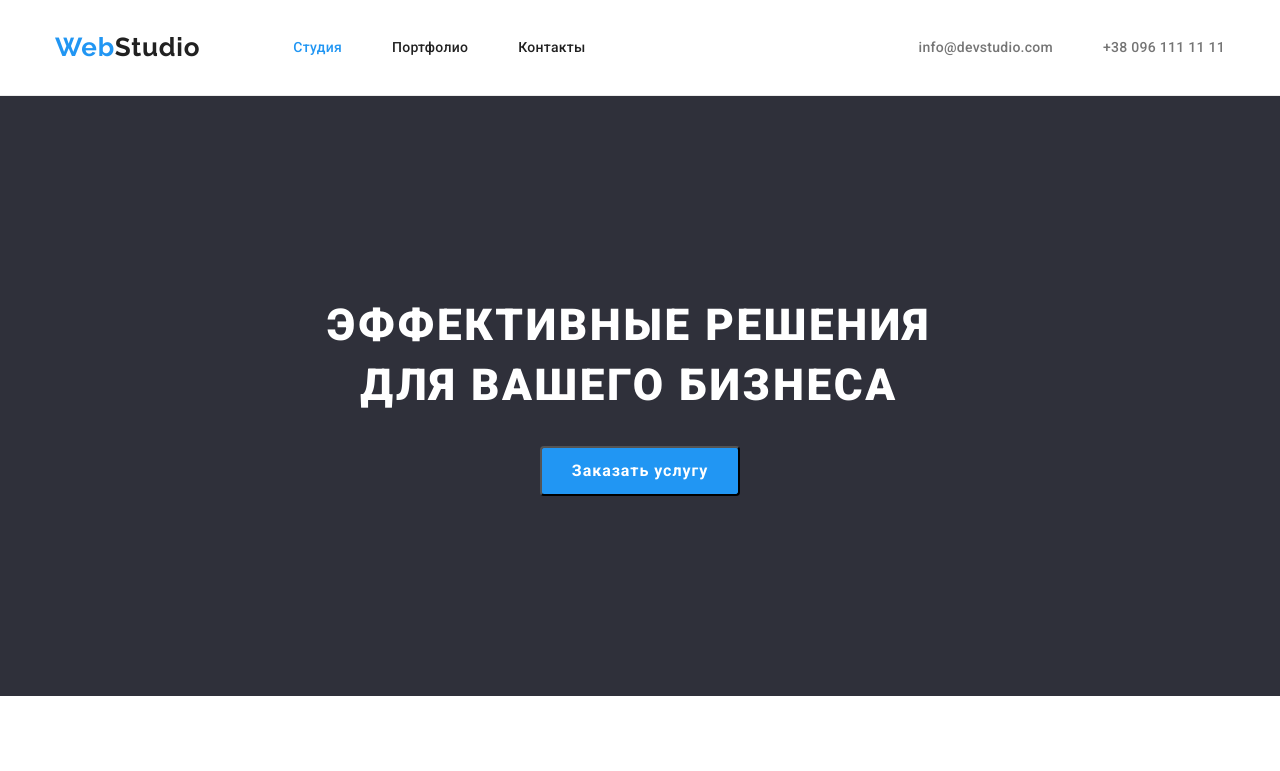
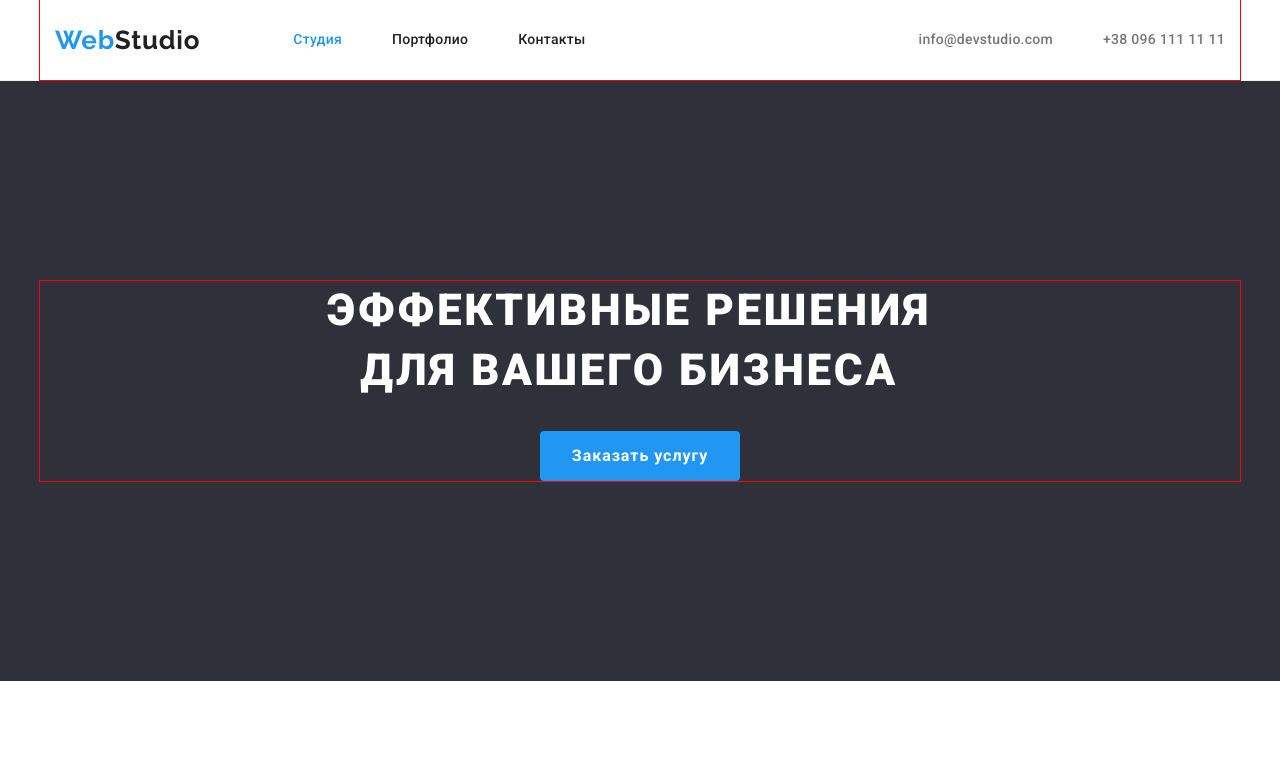
Before and after one commit to Niceful33/goit-markup-hw-03, a plain HTML site: page index.html in a window 1280 px wide. Shown: the top 771 px of the page. Drawn offline with nearby package versions, Linux system fonts and the light colour scheme.

Commit message:
fixed error

```diff
--- a/css/styles.css
+++ b/css/styles.css
@@ -54,13 +54,12 @@ body {
   padding-left: 15px;
   padding-right: 15px;
   margin: 0 auto;
-  /* outline: 1px solid red; */
+  outline: 1px solid red;
 }
 
 /* --------------COMPONENTS--------------------------------- */
 .logo {
-  margin-right: 93px;
-
+  display: block;
   font-family: 'Raleway', sans-serif;
   font-weight: 700;
   font-size: 26px;
@@ -71,10 +70,10 @@ body {
 .accent {
   color: var(--main-text-color);
 }
-.accent:hover,
+/* .accent:hover,
 .accent:focus {
   color: var(--cursor-text-color);
-}
+} */
 
 .visually-hidden {
   position: absolute;
@@ -98,8 +97,6 @@ body {
 }
 /* -----------------HEADER--------------------------------------- */
 .page-header {
-  padding-top: 32px;
-  padding-bottom: 32px;
   border-bottom: 1px solid #ececec;
 }
 
@@ -107,19 +104,21 @@ body {
   display: flex;
   align-items: center;
 }
-
+.nav {
+  margin-left: 93px;
+}
 .header-container {
   display: flex;
   align-items: center;
 }
-.menu-item:not(:last-child) {
-  margin-right: 50px;
+.menu-item:not(:first-child) {
+  margin-left: 50px;
 }
 
 .menu-link {
-  padding-top: 24px;
-  padding-bottom: 24px;
-
+  padding-top: 32px;
+  padding-bottom: 32px;
+  display: block;
   font-weight: 500;
   font-size: 14px;
   line-height: 1.14;
@@ -137,12 +136,13 @@ body {
   display: flex;
   margin-left: auto;
 }
-
+.contact-item:last-child {
+  margin-left: 50px;
+}
 .contact-element {
-  margin-left: 50px;
-  padding-top: 24px;
-  padding-bottom: 24px;
-
+  padding-top: 32px;
+  padding-bottom: 32px;
+  display: block;
   font-weight: 500;
   font-size: 14px;
   line-height: 1.14px;
@@ -180,7 +180,7 @@ body {
   min-height: 50px;
   margin: 0 auto;
   border-radius: 4px;
-
+  border: none;
   font-family: inherit;
   font-weight: 700;
   font-size: 16px;
@@ -285,10 +285,11 @@ body {
 .adress-link {
   font-style: normal;
 }
-
+.contact-footer .logo {
+  margin-bottom: 20px;
+}
 .location-link {
   display: block;
-  margin-top: 20px;
   margin-bottom: 9px;
   font-size: 14px;
   line-height: 1.71;
```
Also changed, not shown: index.html (+0 -1 lines).
